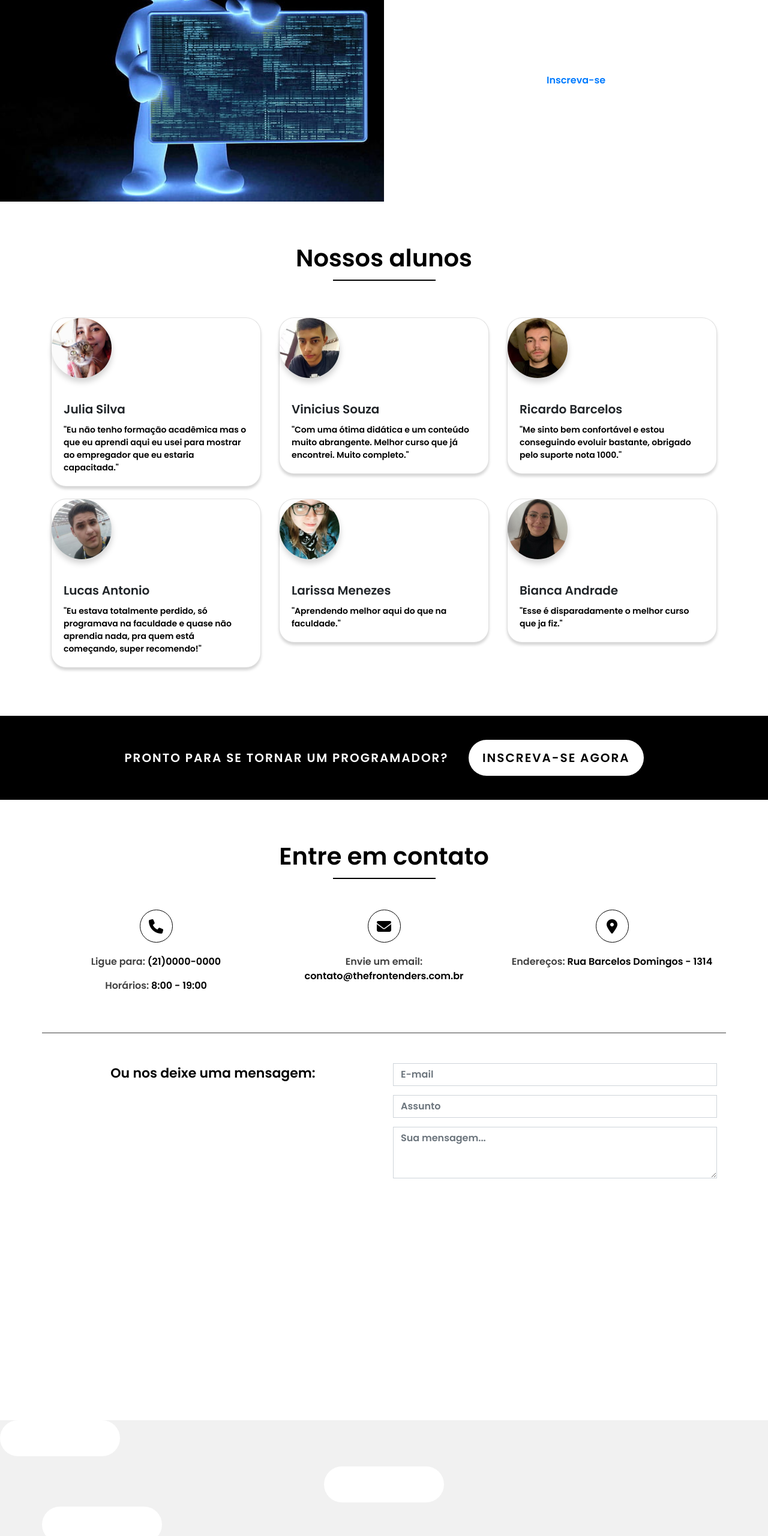
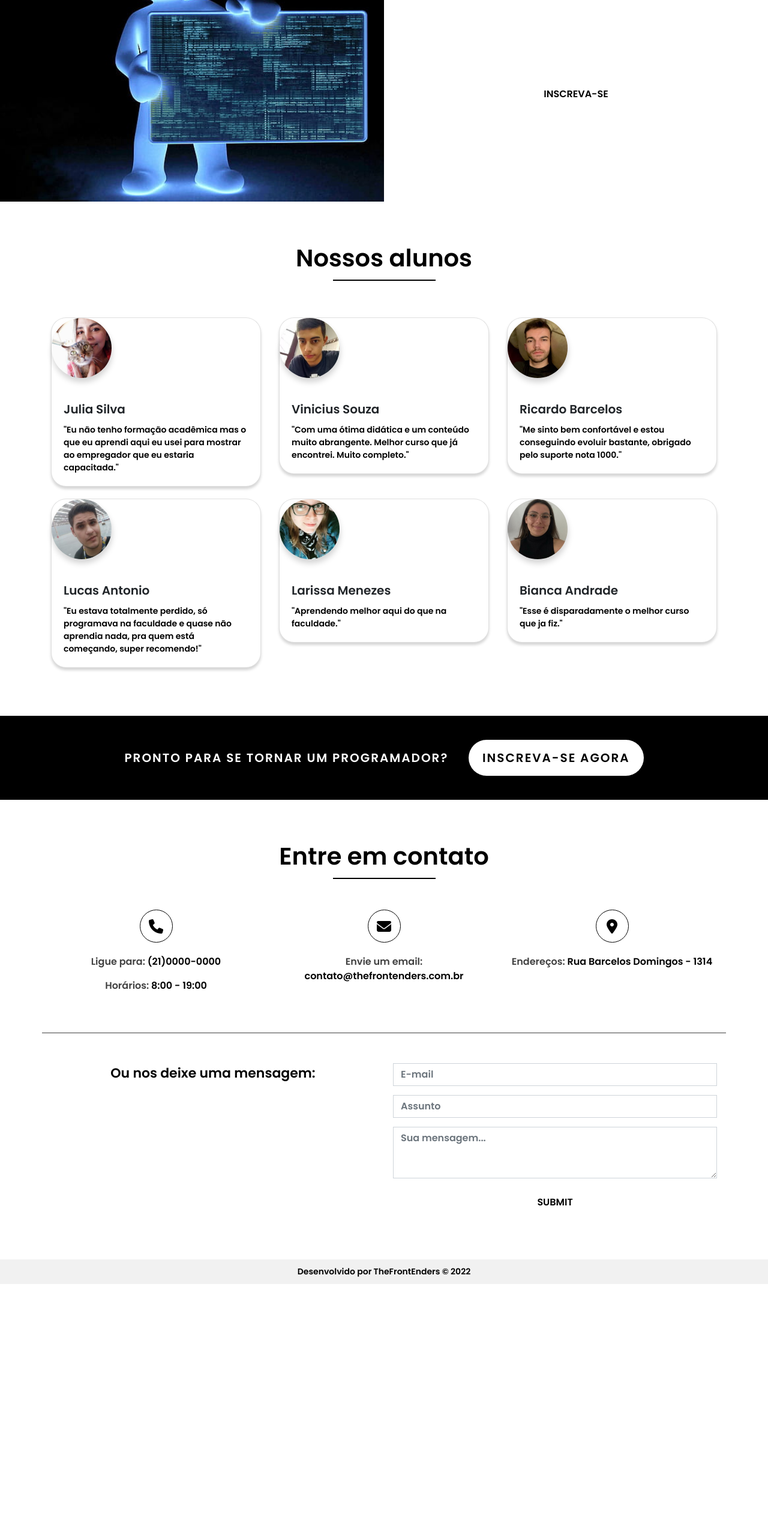
Before and after one commit to yasmincr/thefrontenders, a plain HTML site: page index.html in a window 1280 px wide. Shown: the part 3660-6220 px from the top of the page at 60% size. After the commit the page ends 5800 px from the top, so only its background shows below. Drawn offline with nearby package versions, Linux system fonts and the light colour scheme; a script that the page names is missing.

Commit message:
Update index.html

```diff
--- a/index.html
+++ b/index.html
@@ -255,7 +255,7 @@
               <h4>Benefícios exclusivos e imperdiveis</h4>
               <p>Vídeo-aulas 100% online, disponíveis 24 horas por dia, que se ajustam aos seus horários e ritmo de estudo</p>
               <p>Clique no botão abaixo e aqui você terá a chance de estudar com as melhores tecnologias e os profissionais mais capacitados.</p>
-              <a href="https://matheus-valviesse.github.io/User-Area/cadastrar/cadastrarIndex.html" class="main-bt id="apply-btn">Inscreva-se</a>
+              <a href="https://google.com" class="main-btn" id="apply-btn">Inscreva-se</a>
             </div>
           </div>
         </div>
@@ -365,7 +365,7 @@
                 <input type="text" class="form-control" placeholder="E-mail" name="email">
                 <input type="text" class="form-control" placeholder="Assunto" name="subject">
                 <textarea class="form-control" rows="3" placeholder="Sua mensagem..." name="message"></textarea>
-                <a type="submit" class="main-btn" href="https://matheus-valviesse.github.io/User-Area/cadastrar/cadastrarIndex.html">
+                <input type="submit" class="main-btn">
               </form>
             </div>
           </div>
```
